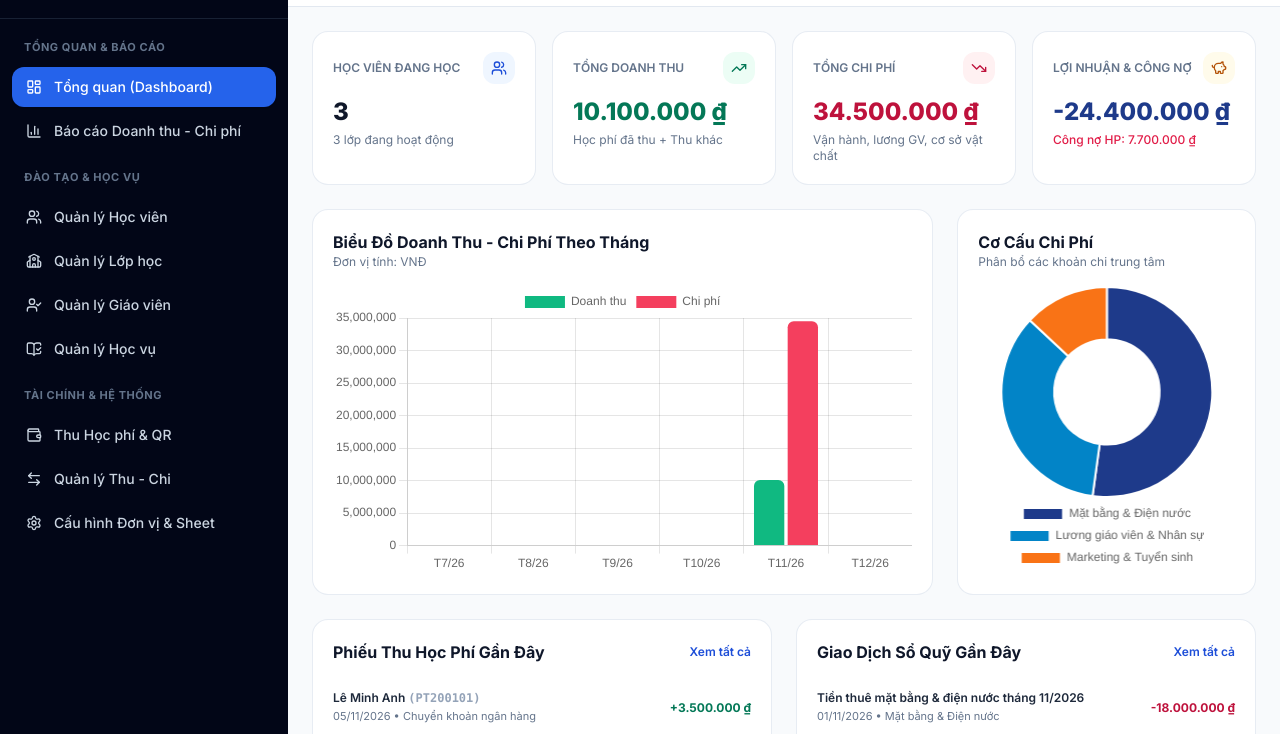
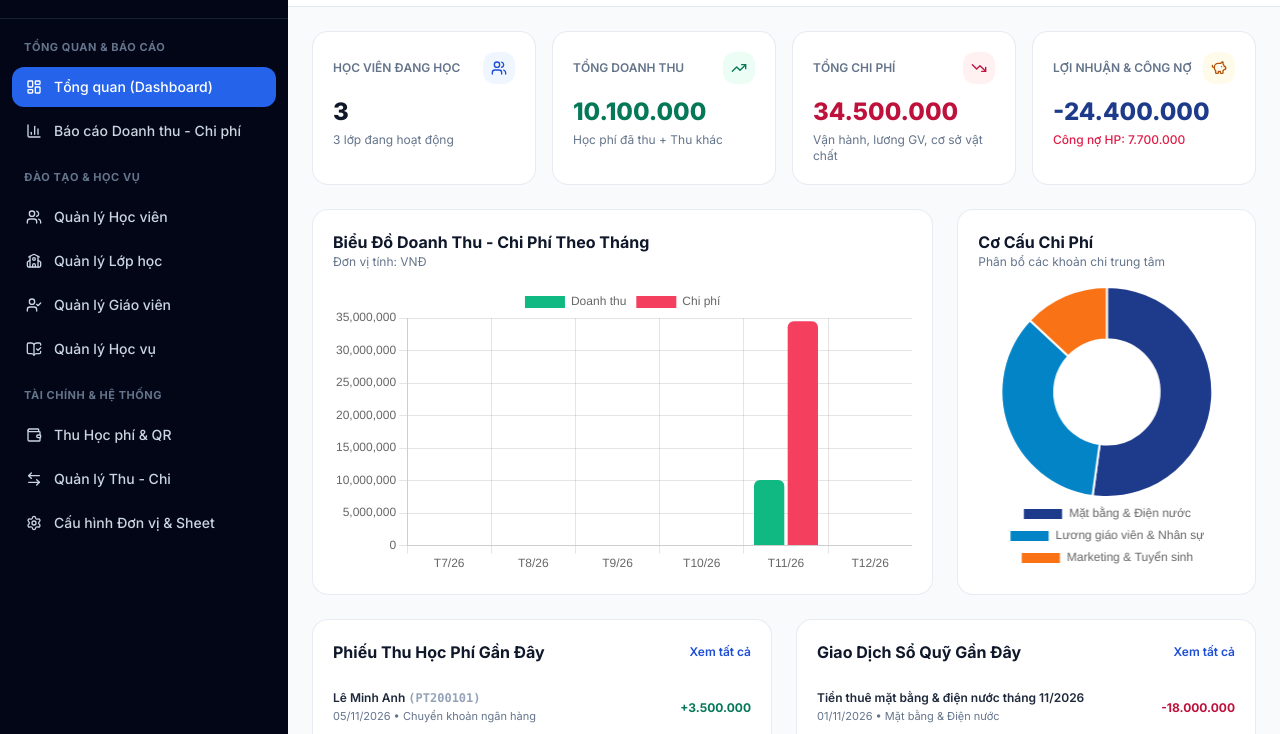
Before and after one commit to caohoailinh/free4u-edu, a plain HTML site: page index.html in a window 1280 px wide. Shown: the part 66-800 px from the top of the page. Drawn offline with nearby package versions, Linux system fonts and the light colour scheme.

Commit message:
Update index.html

```diff
--- a/index.html
+++ b/index.html
@@ -1382,7 +1382,7 @@
         // =========================================================================
         function formatVND(amount) {
             const num = Number(amount) || 0;
-            return num.toLocaleString('vi-VN') + ' ₫';
+            return num.toLocaleString('vi-VN');
         }
 
         function parseIntegerInput(val) {
```
